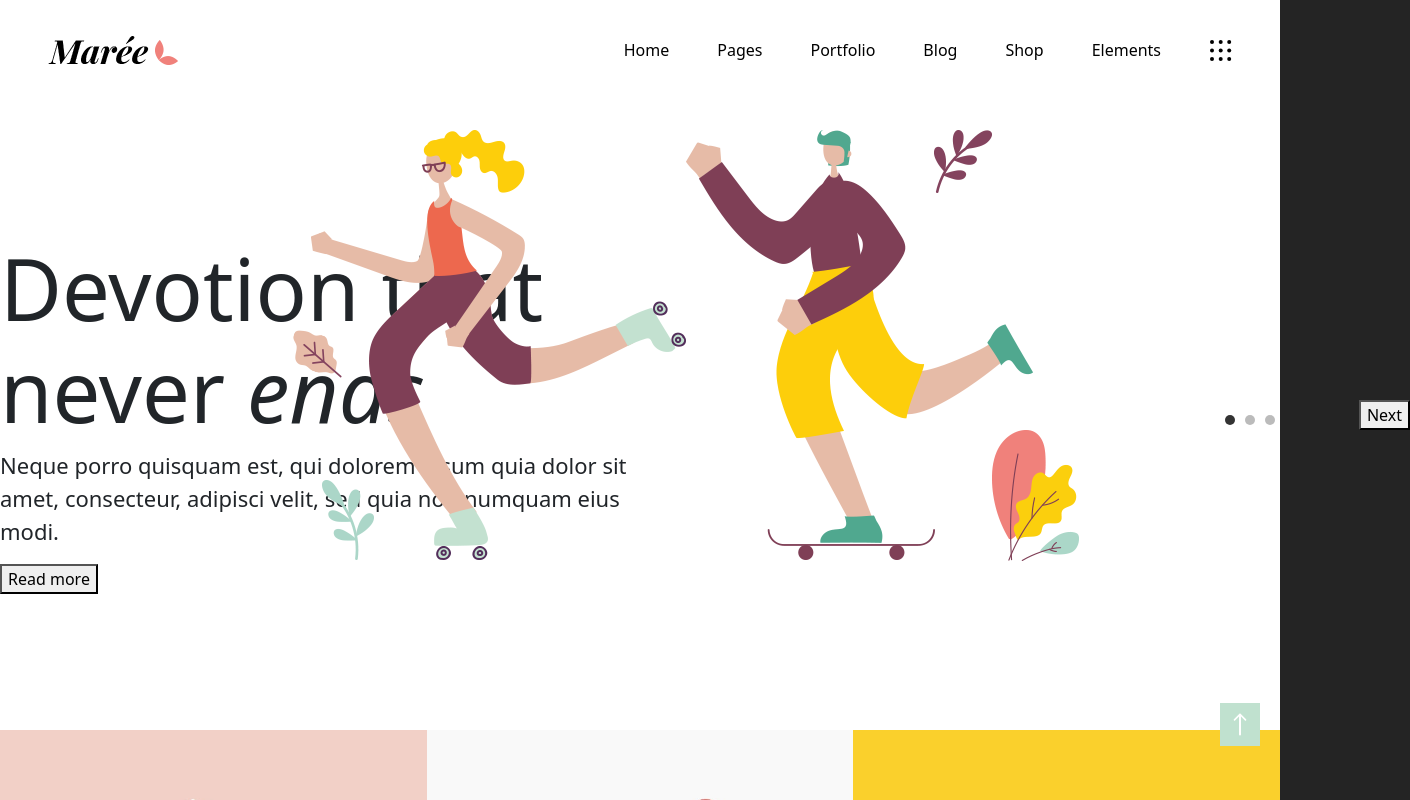
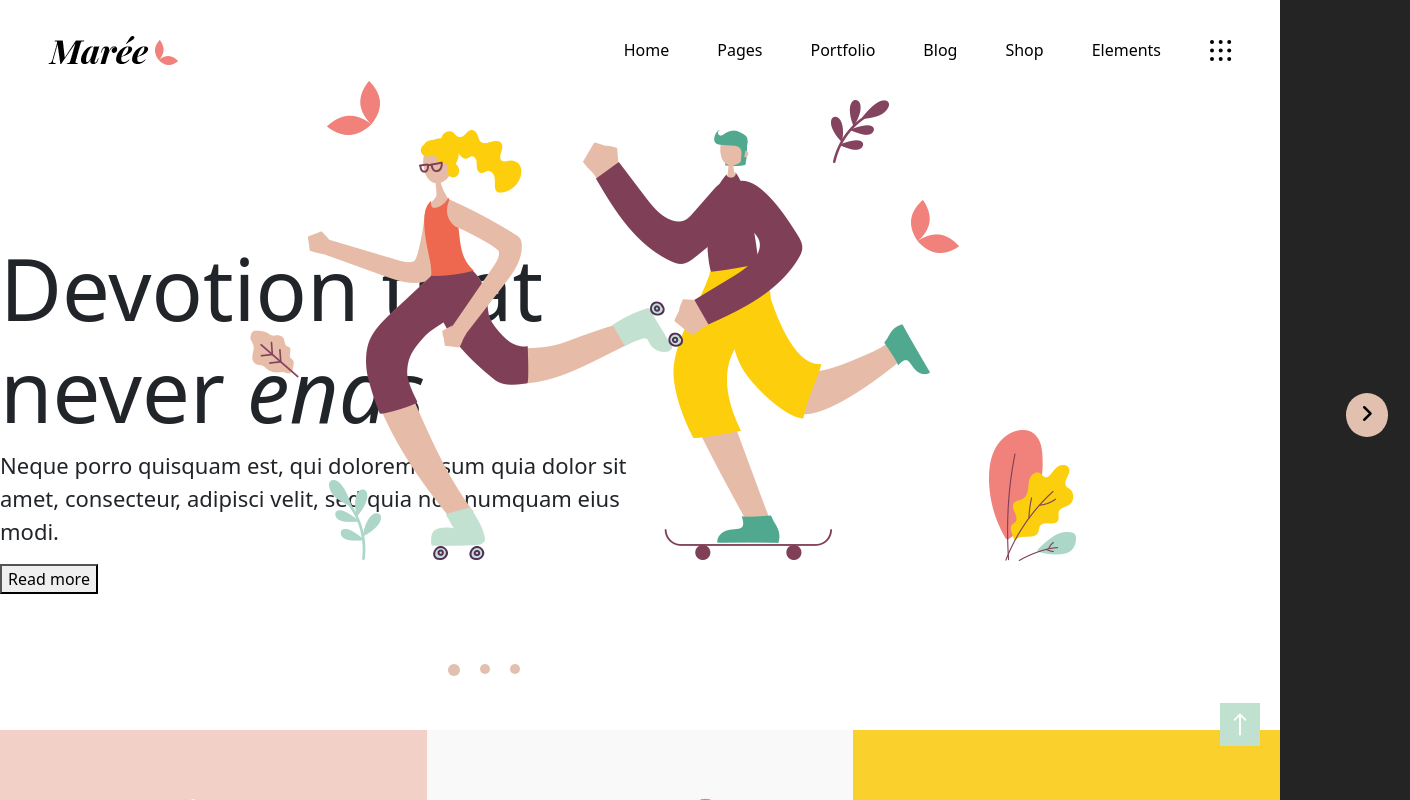
Before and after one commit to michele-pupo/proj-html-vuejs, a Vue app: page / in a window 1280 px wide. Shown: the top 800 px of the page, 1410 px wide, since content can reach past the window. Built offline with nearby package versions, Linux system fonts and the light colour scheme.

Commit message:
finished slider stylization

```diff
--- a/src/components/Slider.vue
+++ b/src/components/Slider.vue
@@ -15,21 +15,27 @@ export default {
                     "flower1": "../../public/img/h-2-slider-img-12.png",
                     "flower2": "../../public/img/h-2-slider-img-13.png",
                     "flower3": "../../public/img/h-2-slider-img-14.png",
-                    "flower4": "../../public/img/h-2-slider-img-17.png"
+                    "flower4": "../../public/img/h-2-slider-img-17.png",
+                    "flower5": "../../public/img/short-slider-rev-1-img-2.png",
+                    "flower6": "../../public/img/short-slider-rev-1-img-6.png"
                 },
                 {
                     "imageprincipal1": "../../public/img/h-2-slider-img-11.png",
                     "flower1": "../../public/img/h-2-slider-img-12.png",
                     "flower2": "../../public/img/h-2-slider-img-13.png",
-                    "flower3": "../../public/img/h-2-slider-img-14.png",
-                    "flower4": "../../public/img/h-2-slider-img-17.png"
+                    "flower3": "../../public/img/short-slider-rev-1-img-6.png",
+                    "flower4": "../../public/img/h-2-slider-img-17.png",
+                    "flower5": "../../public/img/short-slider-rev-1-img-2.png",
+                    "flower6": "../../public/img/short-slider-rev-1-img-10.png"
                 },
                 {
                     "imageprincipal1": "../../public/img/short-slider-rev-1-img-3.png",
-                    "flower1": "../../public/img/h-2-slider-img-12.png",
-                    "flower2": "../../public/img/h-2-slider-img-13.png",
-                    "flower3": "../../public/img/h-2-slider-img-14.png",
-                    "flower4": "../../public/img/h-2-slider-img-17.png"
+                    "flower1": "../../public/img/h-2-slider-img-17.png",
+                    "flower2": "../../public/img/short-slider-rev-1-img-10.png",
+                    "flower3": "../../public/img/h-2-slider-img-12.png",
+                    "flower4": "../../public/img/short-slider-rev-1-img-6.png",
+                    "flower5": "../../public/img/short-slider-rev-1-img-4.png",
+                    "flower6": "../../public/img/short-slider-rev-1-img-6.png"
                 }
             ]
         };
--- a/src/components/SliderImageItem.vue
+++ b/src/components/SliderImageItem.vue
@@ -19,12 +19,16 @@ export default {
         next() {
             if (this.currentIndex < this.images.length - 1) {
                 this.currentIndex++;
+            } else {
+                this.currentIndex = 0; // Se siamo all'ultima immagine, torna alla prima
             }
             },
 
             prev() {
             if (this.currentIndex > 0) {
                 this.currentIndex--;
+            } else {
+                this.currentIndex = this.images.length - 1; // Se siamo alla prima immagine, vai all'ultima
             }
         },
 
@@ -37,7 +41,7 @@ export default {
 
 <template>
     <div class="slider">
-        <button class="prev" @click="prev" :disabled="currentIndex === 0">Prev</button>
+        <button class="prev" @click="prev" :disabled="currentIndex === 0"><i class="fa-solid fa-angle-left"></i></button>
         <div class="slides">
             <div v-for="(image, index) in images" :key="index" class="slide" v-show="index === currentIndex">
                 <div class="image-slide-container">
@@ -47,10 +51,12 @@ export default {
                     <img id="flower2" :src="image.flower2" alt="">
                     <img id="flower3" :src="image.flower3" alt="">
                     <img id="flower4" :src="image.flower4" alt="">
+                    <img id="flower5" :src="image.flower5" alt="">
+                    <img id="flower6" :src="image.flower6" alt="">
                 </div>
             </div>
         </div>
-        <button class="next" id="next" @click="next" :disabled="currentIndex === images.length - 1">Next</button>
+        <button class="next" id="next" @click="next" :disabled="currentIndex === images.length - 1"><i class="fa-solid fa-angle-right"></i></button>
         <div class="pagination">
             <span
                     v-for="(image, index) in images"
@@ -72,6 +78,14 @@ export default {
         button{
             z-index: 10;
             position: relative;
+            background-color: #e1c0b0;
+            border: transparent;
+            border-radius: 50%;
+            padding: 10px 15px;
+
+            i{
+                font-size: 20px;
+            }
         }
 
         .prev{
@@ -99,41 +113,47 @@ export default {
 
                     #principal1{
                          width: 100%;
-                         padding-left: 20px;
+                         position: relative;
+                         right: -100px;
                     }
 
-                    #flower1, #flower2, #flower3, #flower4{
+                    #flower1, #flower2, #flower3, #flower4, #flower5, #flower6{
                         width: 100%;
                         height: 100%;
                         position: relative;
                     }
 
                     #flower1{
-                        right: 740px;
+                        right: 680px;
                         top: 200px;
                     }
 
                     #flower2{
-                        right: 760px;
+                        right: 650px;
                         top: 350px;
                     }
 
                     #flower3{
                         right: 200px;
-                        top: 0px;
+                        top: -30px;
                     }
 
                     #flower4{
-                        right: 200px;
+                        right: 100px;
                         top: 300px;
+                    }
+
+                    #flower5{
+                        right: 850px;
+                        top: -50px;
+                    }
+
+                    #flower6{
+                        right: 320px;
+                        top: 70px;
                     }
                 }
             }
-        }
-    }
-
-    button {
-        margin: 0 10px;
         }
 
         .pagination {
@@ -145,12 +165,19 @@ export default {
                 width: 10px;
                 height: 10px;
                 border-radius: 50%;
-            background-color: #bbb;
-            margin: 0 5px;
+                background-color: #e1c0b0;
+                margin: 0 10px;
                 cursor: pointer;
+                z-index: 10;
+                position: relative;
+                top: 250px;
+                right: 750px;
 
                 &.active{
-                background-color: #333;
+                    width: 12px;
+                    height: 12px;
+                    background-color: #e1c0b0;
+                }
             }
         }
     }
```
Lines whose indentation alone changed are shown as unchanged.
